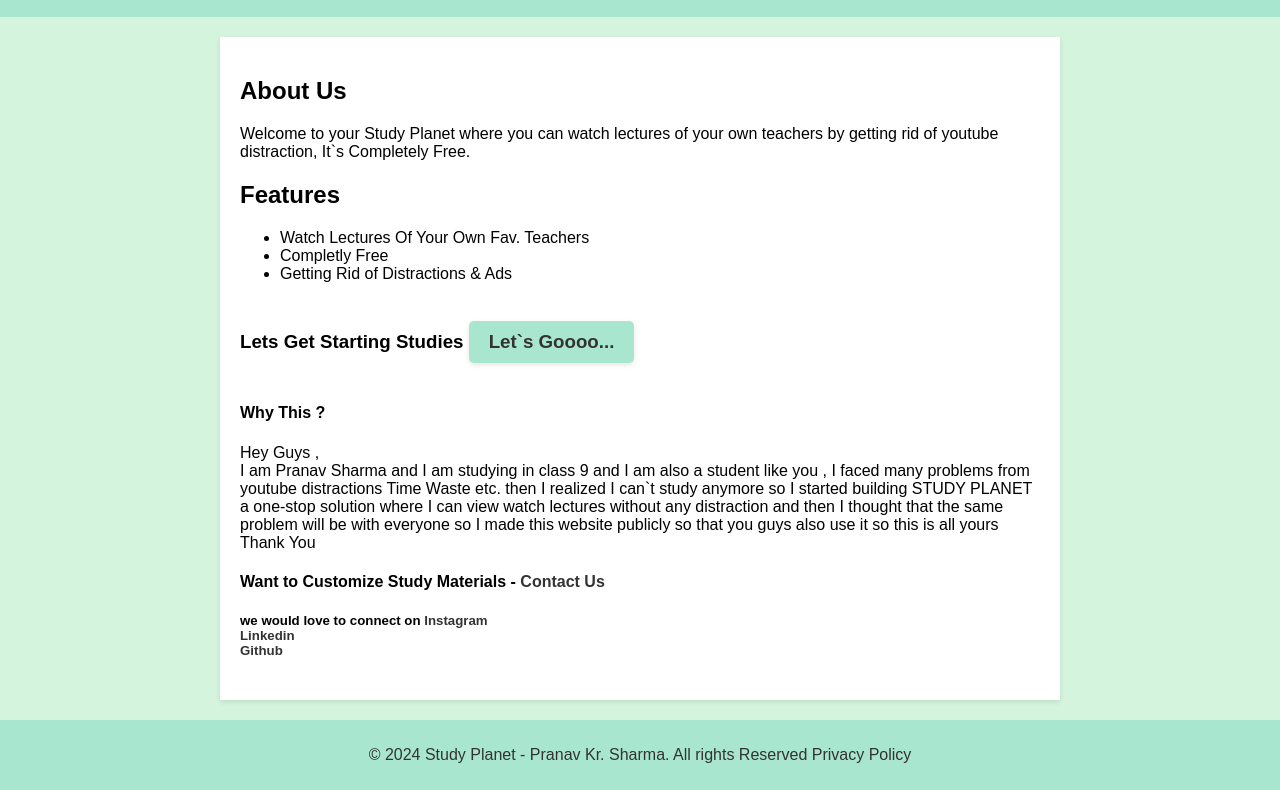
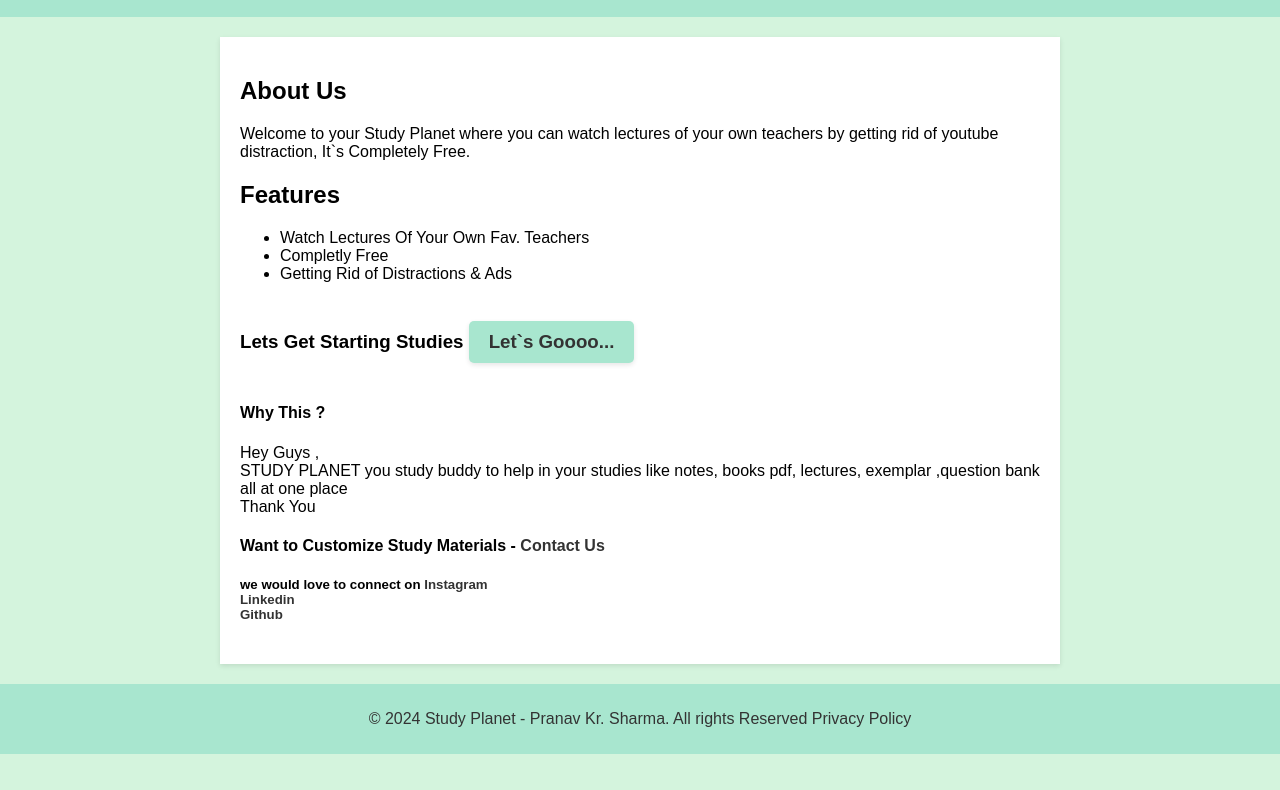
Before and after one commit to on-webber/study_planet, a plain HTML site: page index.htm in a window 1280 px wide. Shown: the part 95-885 px from the top of the page. After the commit the page ends 849 px from the top, so only its background shows below. Drawn offline with Linux system fonts and the light colour scheme.

Commit message:
Update index.htm

```diff
--- a/index.htm
+++ b/index.htm
@@ -82,7 +82,7 @@
         <h3>Lets Get Starting Studies <a href="main.htm" class="box-link">Let`s Goooo...</a></h3>
         <h4>Why This ?</h4>
         <p>Hey Guys ,<br>
-            I am Pranav Sharma and I am studying in class 9 and I am also a student like you , I faced many problems from youtube distractions Time Waste etc. then I realized I can`t study anymore so I started building STUDY PLANET a one-stop solution where I can view watch lectures without any distraction and then I thought that the same problem will be with everyone so I made this website publicly so that you guys also use it so this is all yours
+            STUDY PLANET you study buddy to help in your studies like notes, books pdf, lectures, exemplar ,question bank all at one place
           <br> Thank You
            </p>
         <h4>Want to Customize Study Materials - <a href="mailto:thepranavsharma24@gmail.com">Contact Us</a></h4>
```
